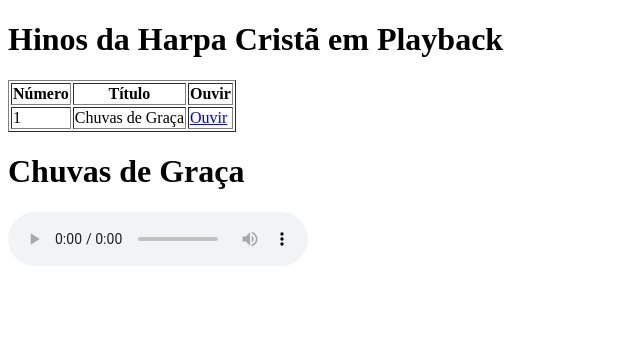
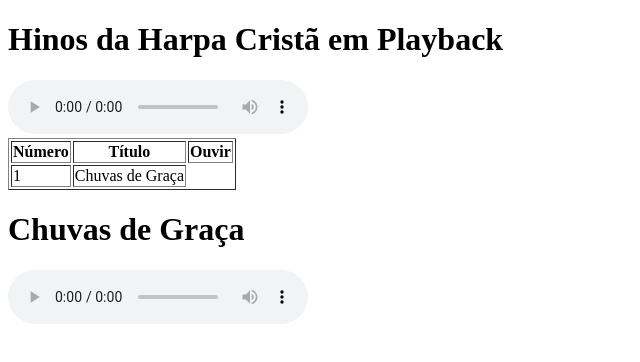
Before and after one commit to GBELIASDAVILLA/ReprodutorDeHinosDaHarpaEmPlayback, a plain HTML site: page index.html in a window 1280 px wide. Shown: the whole page, without its empty margins (0-640 px from the left). Drawn offline with Linux system fonts and the light colour scheme.

Commit message:
Update index.html

```diff
--- a/index.html
+++ b/index.html
@@ -14,7 +14,10 @@
         <tr>
             <td>1</td>
             <td>Chuvas de Graça</td>
-            <td><a href="001 Chuvas de Graça.mp3">Ouvir</a></td>
+            <audio controls>
+            <source src="001 Chuvas de Graça.mp3" type="audio/mp3">
+            Seu navegador não suporta o elemento de áudio.
+             </audio>
         </tr>
     </table>
 </body>
```
